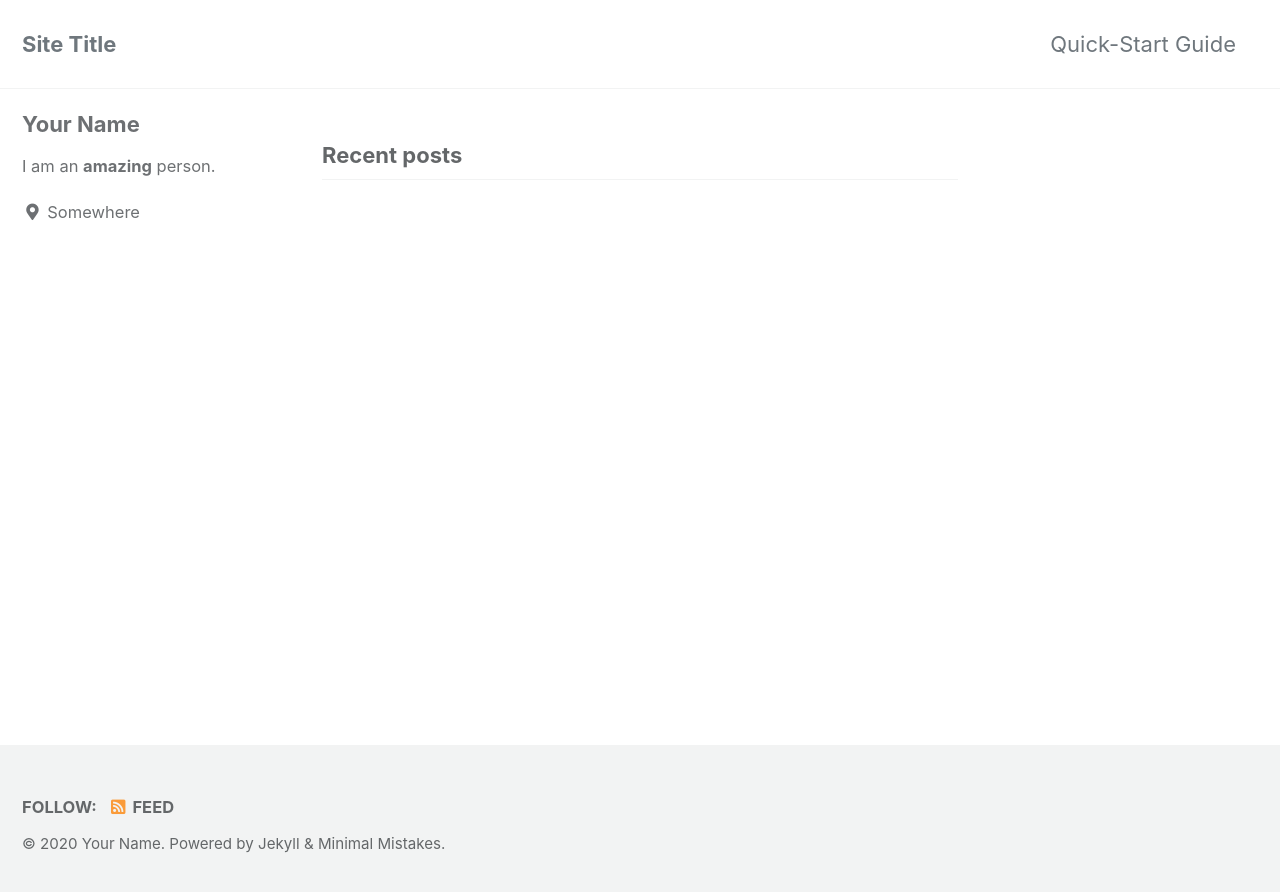
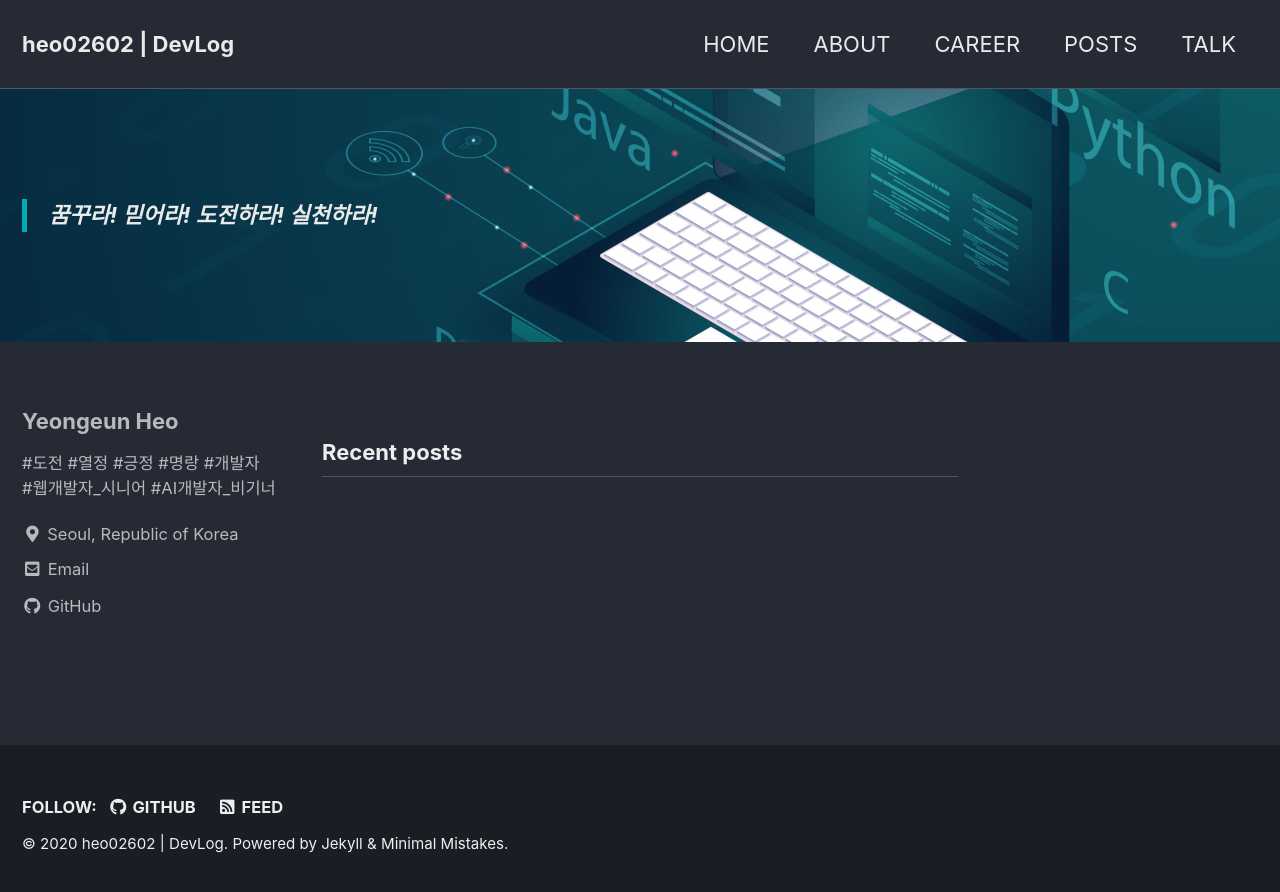
Before and after one commit to heo02602/heo02602.github.io, a Jekyll site: the page built from index.html, in a window 1280 px wide. Shown: the top 892 px of the page. Built offline with Jekyll 4.4.1, drawn with Linux system fonts in a browser that asks for light colours; cached includes are drawn as plain includes; the list of posts is cut into pages by our own code.

Commit message:
create github-blog

```diff
--- a/_config.yml
+++ b/_config.yml
@@ -12,18 +12,18 @@
 
 # theme                  : "minimal-mistakes-jekyll"
 # remote_theme           : "mmistakes/minimal-mistakes"
-minimal_mistakes_skin    : "default" # "air", "aqua", "contrast", "dark", "dirt", "neon", "mint", "plum", "sunrise"
+minimal_mistakes_skin    : "dark" # "air", "aqua", "contrast", "dark", "dirt", "neon", "mint", "plum", "sunrise"
 
 # Site Settings
 locale                   : "en-US"
-title                    : "Site Title"
+title                    : "heo02602 | DevLog"
 title_separator          : "-"
 subtitle                 : # site tagline that appears below site title in masthead
-name                     : "Your Name"
-description              : "An amazing website."
-url                      : # the base hostname & protocol for your site e.g. "https://mmistakes.github.io"
+name                     : "heo02602 | DevLog"
+description              : "heo02602의 개발로그"
+url                      : https://heo02602.github.io
 baseurl                  : # the subpath of your site, e.g. "/blog"
-repository               : # GitHub username/repo-name e.g. "mmistakes/minimal-mistakes"
+repository               : heo02602/heo02602.github.io
 teaser                   : # path of fallback teaser image, e.g. "/assets/images/500x300.png"
 logo                     : # path of logo image to display in the masthead, e.g. "/assets/images/88x88.png"
 masthead_title           : # overrides the website title displayed in the masthead, use " " for no title
@@ -93,15 +93,15 @@ analytics:
 
 # Site Author
 author:
-  name             : "Your Name"
+  name             : "Yeongeun Heo"
   avatar           : # path of avatar image, e.g. "/assets/images/bio-photo.jpg"
-  bio              : "I am an **amazing** person."
-  location         : "Somewhere"
+  bio              : "#도전 #열정 #긍정 #명랑 #개발자<br />#웹개발자_시니어 #AI개발자_비기너"
+  location         : "Seoul, Republic of Korea"
   email            :
   links:
     - label: "Email"
       icon: "fas fa-fw fa-envelope-square"
-      # url: "mailto:your.name@email.com"
+      url: "mailto:heo02602@gmail.com"
     - label: "Website"
       icon: "fas fa-fw fa-link"
       # url: "https://your-website.com"
@@ -113,7 +113,7 @@ author:
       # url: "https://facebook.com/"
     - label: "GitHub"
       icon: "fab fa-fw fa-github"
-      # url: "https://github.com/"
+      url: "https://github.com/heo02602"
     - label: "Instagram"
       icon: "fab fa-fw fa-instagram"
       # url: "https://instagram.com/"
@@ -129,7 +129,7 @@ footer:
       # url:
     - label: "GitHub"
       icon: "fab fa-fw fa-github"
-      # url:
+      url: "https://github.com/heo02602"
     - label: "GitLab"
       icon: "fab fa-fw fa-gitlab"
       # url:
--- /dev/null
+++ b/_includes/mathjax_support.html
@@ -0,0 +1,6 @@
+<script type="text/x-mathjax-config">
+    MathJax.Hub.Config({
+        tex2jax: {inlineMath: [['$', '$'], ['\\(', '\\)']]}
+    });
+</script>
+<script src="https://cdn.mathjax.org/mathjax/latest/MathJax.js?config=TeX-AMS-MML_HTMLorMML"></script>
--- a/_layouts/default.html
+++ b/_layouts/default.html
@@ -12,6 +12,8 @@
   <head>
     {% include head.html %}
     {% include head/custom.html %}
+
+    {% include mathjax_support.html %}
   </head>
 
   <body class="layout--{{ page.layout | default: layout.layout }}{% if page.classes or layout.classes %}{{ page.classes | default: layout.classes | join: ' ' | prepend: ' ' }}{% endif %}">
--- a/index.html
+++ b/index.html
@@ -1,4 +1,10 @@
 ---
 layout: home
+title: " "
+excerpt: "> **_꿈꾸라! 믿어라! 도전하라! 실천하라!_**"
+header:
+  overlay_image : /assets/images/main_1.jpg
 author_profile: true
 ---
+
+<link rel="shortcut icon" type="image/x-icon" href="favicon.ico">
```
Also changed, not shown: _data/navigation.yml (+20 -10 lines), _pages/category-archive.md (added, +6 -0 lines), _posts/python.md (added, +13 -0 lines), README.md, assets/images/main_1.jpg (added).
